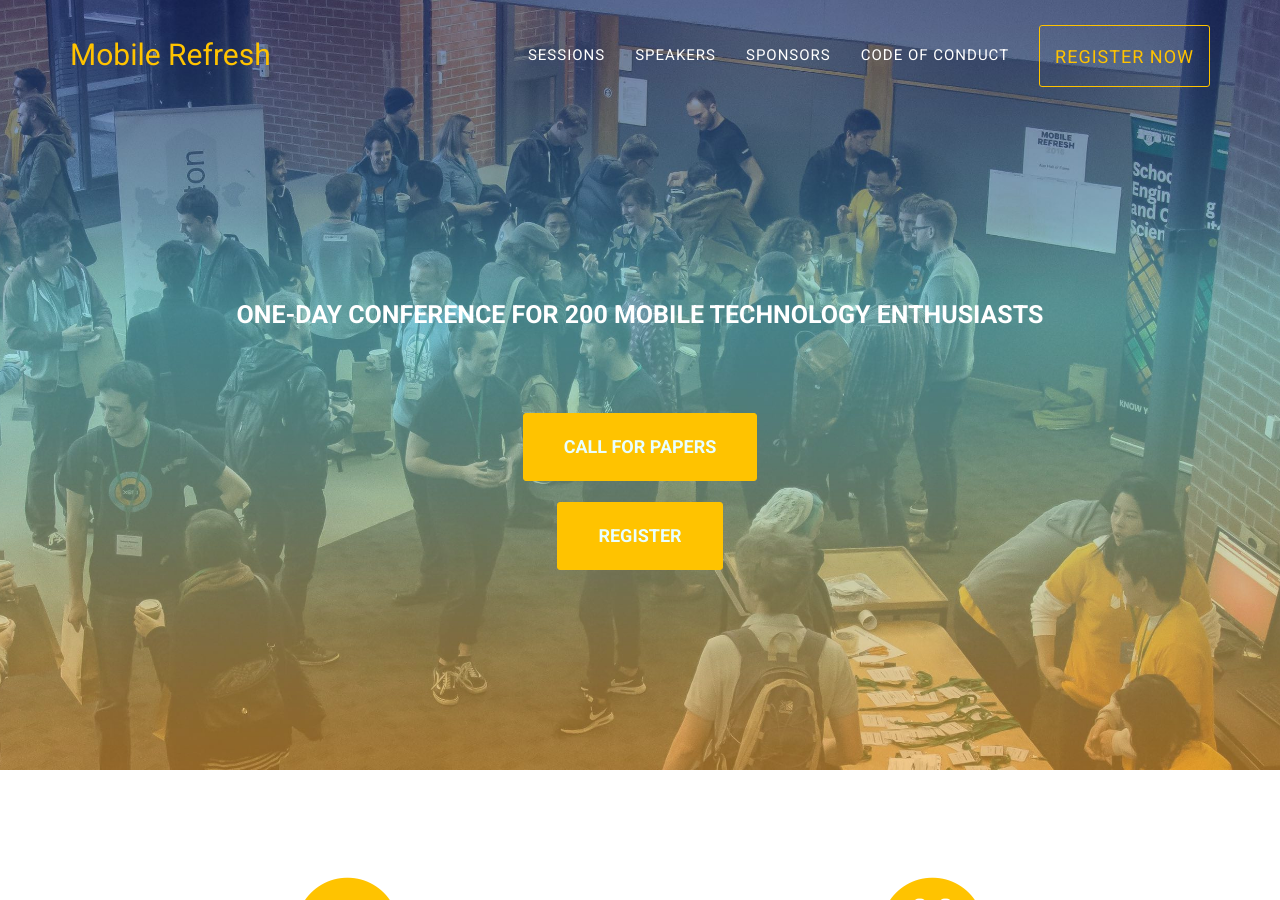
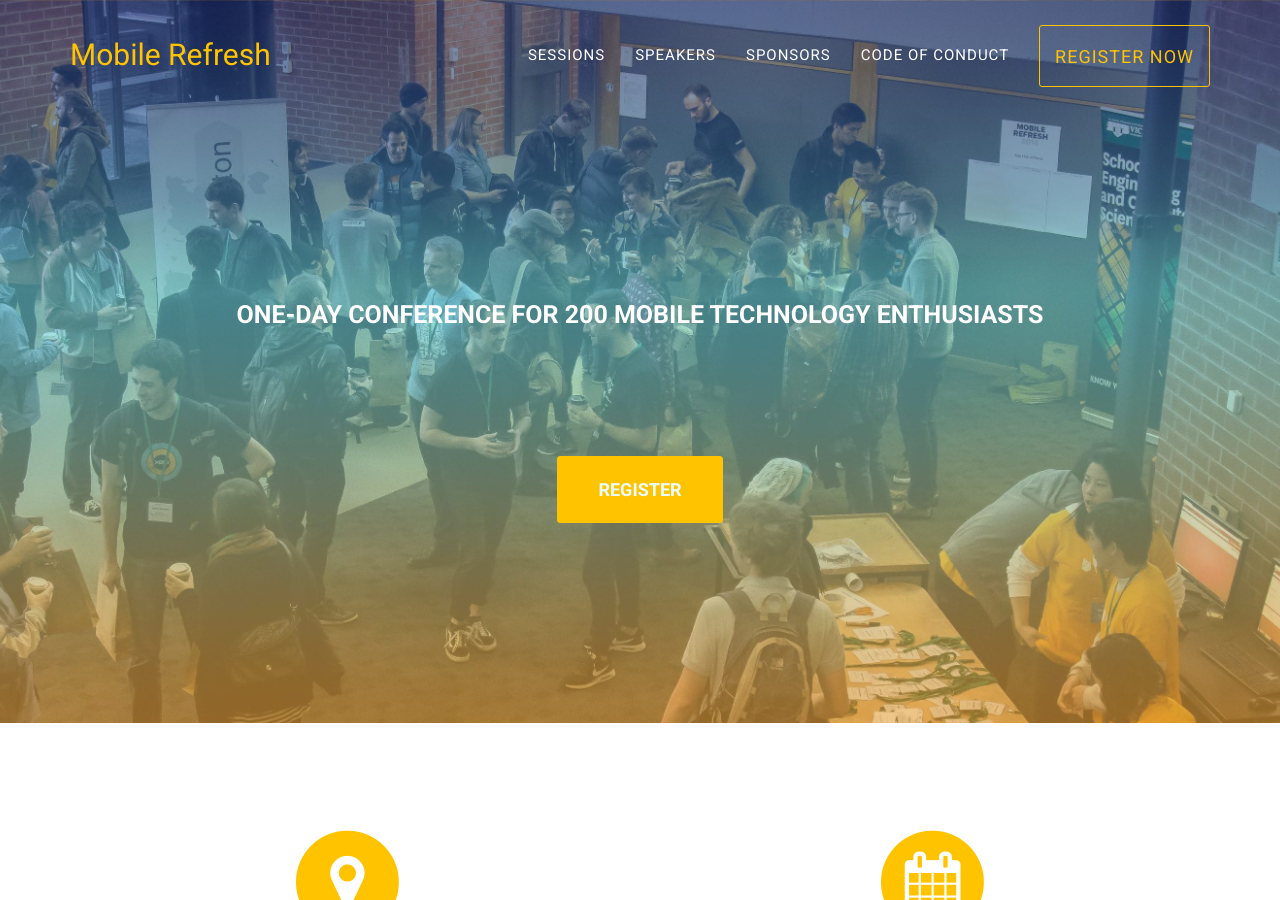
Before and after one commit to MostafaGazar/MostafaGazar.github.io, a Jekyll site: the page built from index.html, in a window 1280 px wide and 900 px high. Built offline with Jekyll 4.4.1, drawn with Linux system fonts in a browser that asks for light colours; some web fonts are replaced.

Commit message:
Remove call for papers

```diff
--- a/_includes/header.html
+++ b/_includes/header.html
@@ -51,7 +51,7 @@
                 <div class="intro-heading">One-day conference for 200 mobile technology enthusiasts</div>
                 <!-- <div class="intro-lead-in">Thanks to all the attendees and supporters of Mobile Refresh</div> -->
                 <br/><br/>
-                <a href="https://docs.google.com/forms/d/e/1FAIpQLSftuUDYjl6kUVGuv162yKT5hOsLVR5lSc95Fg13eq1TjKxaqw/viewform" target="_blank" class="page-scroll btn btn-xl">Call for Papers</a>
+                <!--<a href="https://docs.google.com/forms/d/e/1FAIpQLSftuUDYjl6kUVGuv162yKT5hOsLVR5lSc95Fg13eq1TjKxaqw/viewform" target="_blank" class="page-scroll btn btn-xl">Call for Papers</a>-->
                 <br/><br/>
                 <a href="https://mobile-refresh-2017.lilregie.com" target="_blank" class="page-scroll btn btn-xl">Register</a>
                 <!-- a href="https://mobile-refresh-2017.lilregie.com/" target="_blank" class="page-scroll btn btn-xl">Register</a -->
```
